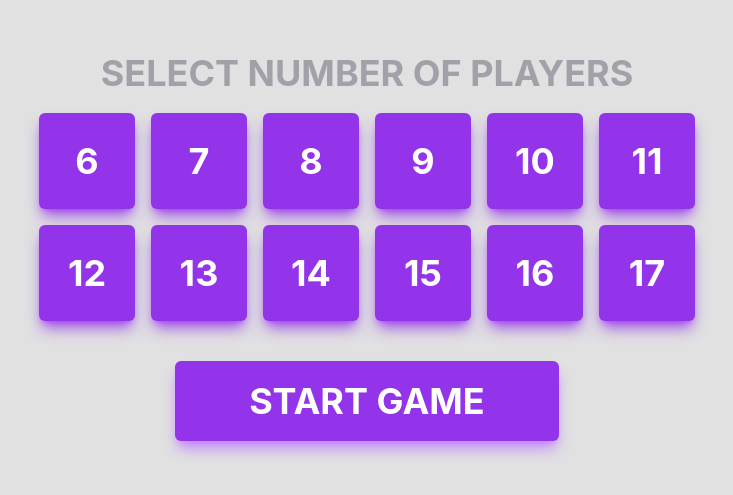
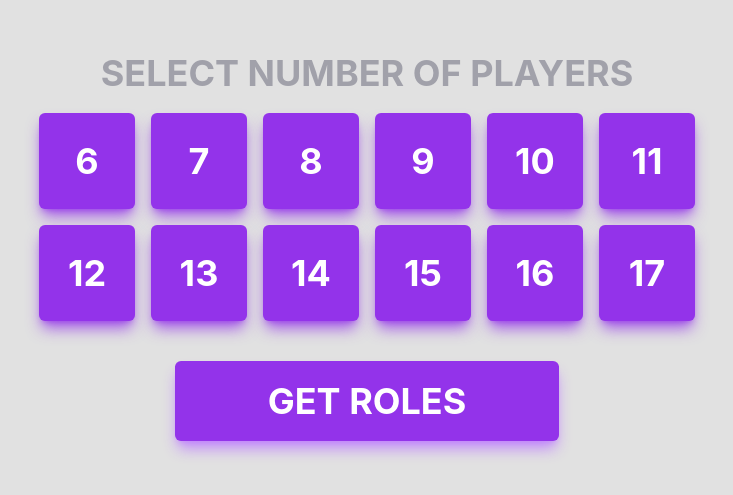
Before and after one commit to Matdrox/werewolf, a React (Create React App) app: page / in a window 1280 px wide. Shown: the part 143-638 px from the top of the page, without its empty margins (273-1006 px from the left). Built offline with nearby package versions, Linux system fonts and the light colour scheme.

Commit message:
[Updated] Button Text

```diff
--- a/src/Menu.js
+++ b/src/Menu.js
@@ -9,17 +9,6 @@
   };
 
   return (
-    // <div>
-    //   <div className='flex-row'>
-    //     <p className='text-center text-2xl p-5'>NUMBER OF PLAYERS</p>
-    //     <div className='rounded-md shadow-sm'>
-    //       <input
-    //         type='text'
-    //         className='form-input py-4 px-4 block w-full leading-5 text-center rounded-md sm:text-sm sm:leading-5'
-    //       />
-    //     </div>
-    //   </div>
-    // </div>
     <div>
       <p className='text-center text-4xl p-5 font-bold text-zinc-400'>
         SELECT NUMBER OF PLAYERS
@@ -61,7 +50,7 @@
           whileTap={{ scale: 1 }}
           transition={{ duration: 0.1 }}
         >
-          <p className='text-white text-4xl font-bold'>START GAME</p>
+          <p className='text-white text-4xl font-bold'>GET ROLES</p>
         </motion.button>
       </div>
     </div>
```
